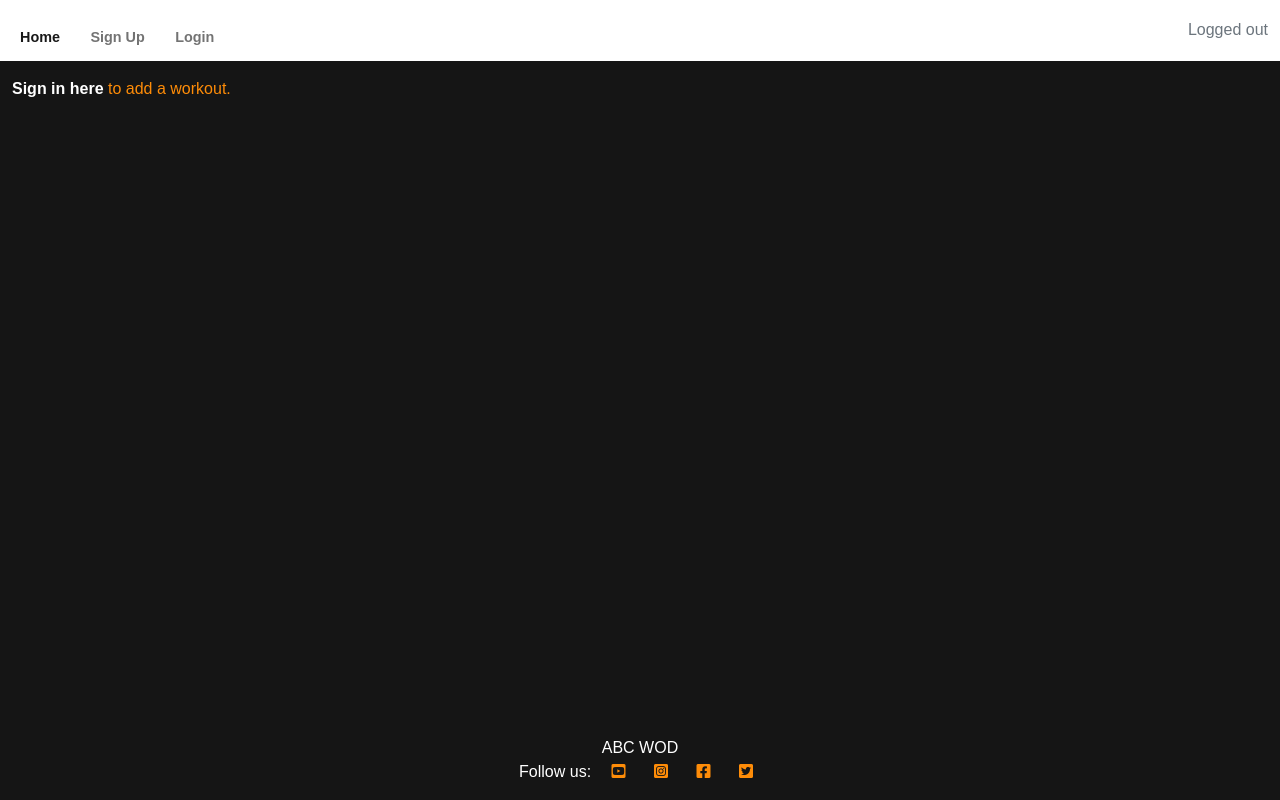
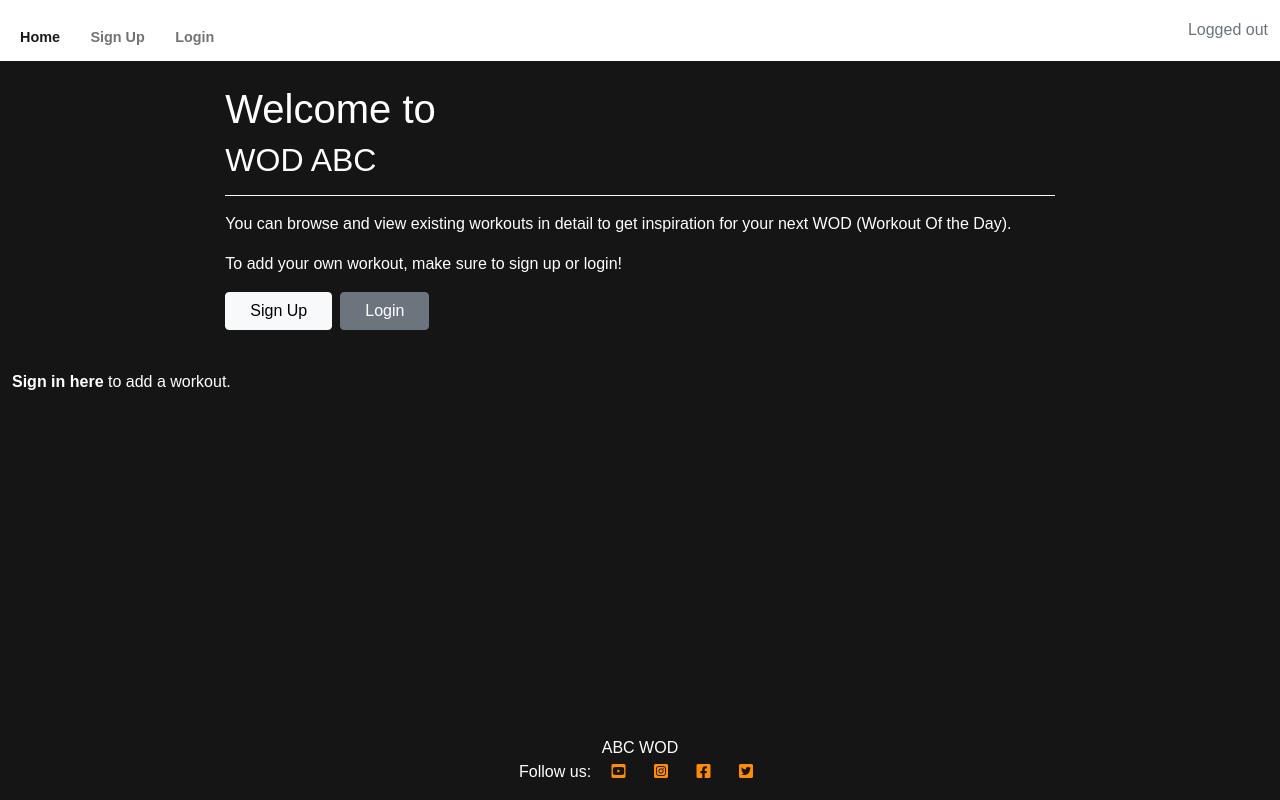
Before and after one commit to CeciliaSwe/portfolio-4th, a Django app: page / in a window 1280 px wide. Run offline with Django 3.2, Linux system fonts and the light colour scheme; data that the repository does not hold is empty; some libraries are stand-ins or nearby versions.

Commit message:
Add welcome statement based on login status

```diff
--- a/static/css/style.css
+++ b/static/css/style.css
@@ -1,7 +1,7 @@
 body {
     background-color: #151515 ;
     font-family: 'Murecho', sans-serif;
-    color: #fe8c08
+    color: #fff;
 }
 
 .workout-card {
--- a/templates/index.html
+++ b/templates/index.html
@@ -3,7 +3,52 @@
 {% block content %}
 
 
+
+
+
+
+
 <div class="container-fluid">
+    <div class="row">
+        {% if user.is_authenticated %}
+        <div class="col-6 offset-3 mt-4 mb-4">
+            <h1 class="border-light pb-3 border-bottom mb-3">Welcome Back!
+            </h1>
+            <p>Browse and view workouts in detail to get inspiration for your next WOD (Workout Of the
+                Day), or add your own to inspire others!
+            </p>
+
+            <div class="d-grid gap-2 d-md-flex justify-content-md-start">
+                <a href="{% url 'add_item' %}" class="btn btn-light px-4 ">
+                    Add Workout <i class="fas fa-plus"></i>
+                </a>
+            </div>
+        </div>
+
+        {% else %}
+        <div class="col-8 offset-2 mt-4 mb-4 justify-content-center">
+            <h1>Welcome to
+            </h1>
+            <h2 class="border-light pb-3 border-bottom mb-3">WOD ABC
+            </h2>
+            <p>You can browse and view existing workouts in detail to get inspiration for your next WOD (Workout Of the
+                Day).
+            </p>
+            <p>To add your own workout, make sure to sign up or login!
+            </p>
+            <div class="d-grid gap-2 d-md-flex justify-content-md-start">
+                <a href="{% url 'account_signup' %}" class="btn btn-light px-4 ">
+                    Sign Up
+                </a>
+                <a href="{% url 'account_login' %}" class="btn btn-secondary px-4">
+                    Login
+                </a>
+            </div>
+        </div>
+        {% endif %}
+    </div>
+
+
     <div class="row">
 
         <!-- Blog Entries Column -->
@@ -13,7 +58,7 @@
                 <div class="col-md-4 card-outer">
                     <div class="card mb-4">
                         <div class="card-body workout-card">
-                                <h2 class="card-title">{{ workout.title }}</h2>
+                            <h2 class="card-title">{{ workout.title }}</h2>
                             <h6 class="category-banner"> {{ workout.category }}</h6>
                             <hr />
                             <ul>
@@ -44,8 +89,10 @@
         {% if user.is_authenticated %}
         <div class="row">
             <div class="col-md-2 mt-3">
-                <div class="back"><a href="{% url 'add_item' %}">
-                    Add Workout </a><i class="fas fa-plus"></i>
+                <div class="back">
+                    <a href="{% url 'add_item' %}" class="btn btn-light px-4 ">
+                        Add Workout <i class="fas fa-plus"></i>
+                    </a>
                 </div>
             </div>
         </div>
@@ -72,7 +119,7 @@
     {% endif %}
 </div>
 
-    </div>
+</div>
 </div>
 
 
--- a/wodabc/settings.py
+++ b/wodabc/settings.py
@@ -26,7 +26,7 @@ TEMPLATES_DIR = os.path.join(BASE_DIR, 'templates')
 SECRET_KEY = os.environ.get('SECRET_KEY')
 
 # SECURITY WARNING: don't run with debug turned on in production!
-DEBUG = False
+DEBUG = True
 
 ALLOWED_HOSTS = ["wod-abc.herokuapp.com", "localhost"]
 
```
